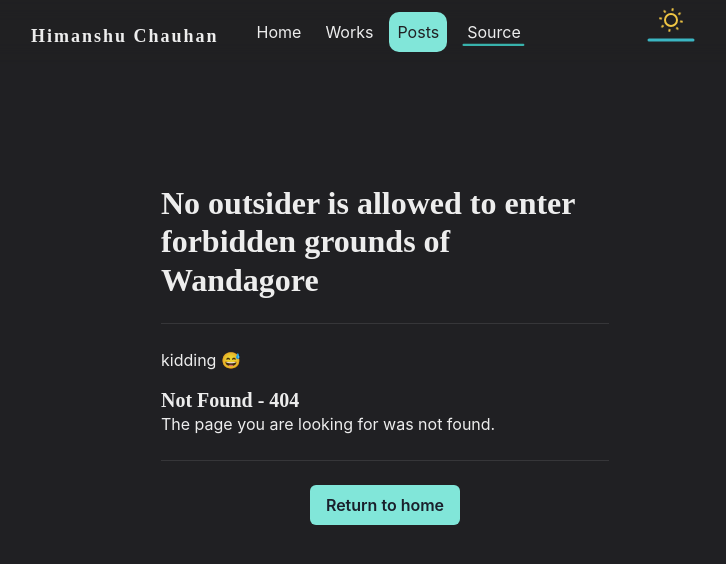
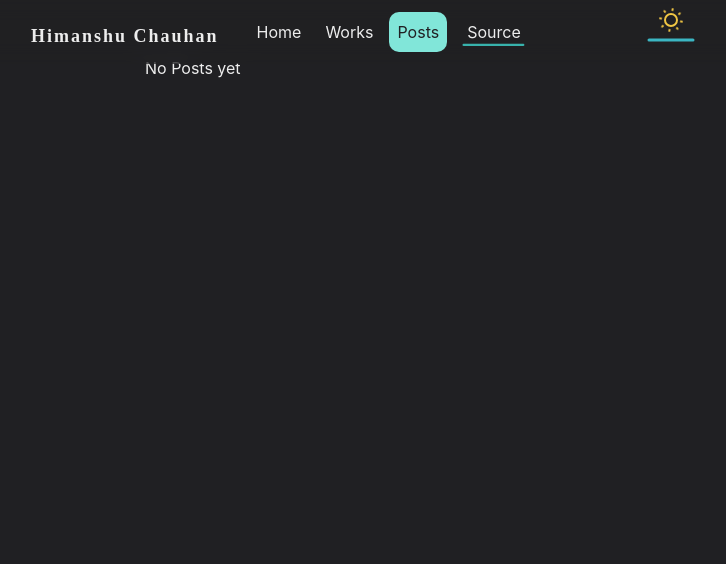
Before and after one commit to Himanshu-Singh-Chauhan/Portfolio-website, a Next.js app: page /posts in a window 1280 px wide. Before the commit this address had no page. Shown: the top 564 px of the page, without its empty margins (255-981 px from the left). Built offline with nearby package versions, Linux system fonts and the light colour scheme.

Commit message:
added posts page.

```diff
--- /dev/null
+++ b/pages/posts.js
@@ -0,0 +1,10 @@
+import { Text } from "@chakra-ui/react";
+
+
+const Posts = () => {
+    return (
+        <Text>No Posts yet</Text>
+    )
+}
+
+export default Posts;
```
